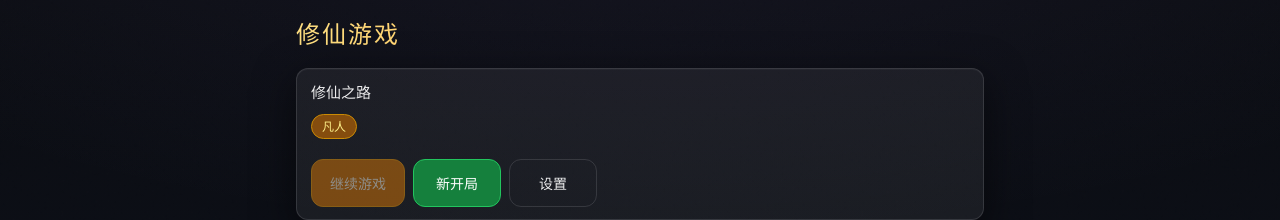
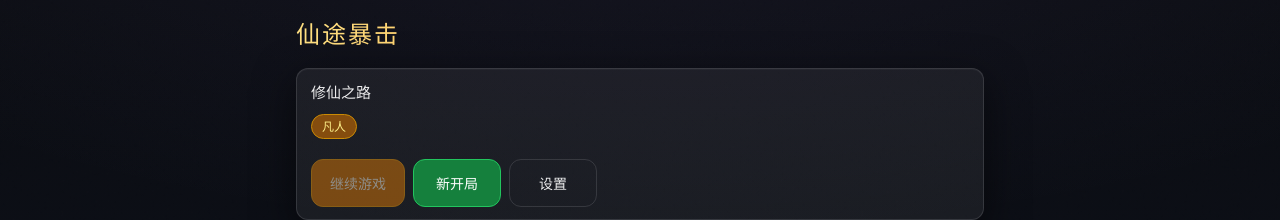
Before and after one commit to youzicha1/cultivation-game, a React (Vite) app: page / in a window 1280 px wide. Shown: the top 220 px of the page. Built offline with nearby package versions, Linux system fonts and the light colour scheme.

Commit message:
Test if it's synchronized

```diff
--- a/index.html
+++ b/index.html
@@ -4,7 +4,7 @@
     <meta charset="UTF-8" />
     <link rel="icon" type="image/svg+xml" href="/vite.svg" />
     <meta name="viewport" content="width=device-width, initial-scale=1.0" />
-    <title>一键飞升</title>
+    <title>仙途暴击</title>
   </head>
   <body>
     <div id="root"></div>
--- a/src/App.tsx
+++ b/src/App.tsx
@@ -102,7 +102,7 @@ function App() {
   return (
     <div className={`app-root ${isBreakthrough ? 'app-root--breakthrough' : ''} ${isAlchemy ? 'app-root--alchemy' : ''} ${isShop ? 'app-root--shop' : ''}`}>
       <header className="app-header">
-        <h1>修仙游戏</h1>
+        <h1>仙途暴击</h1>
         {showTimer && (
           <div className={`app-timer-bar ${timeWarning ? 'app-timer-bar--warning' : ''}`}>
             <span className="app-timer-label">时辰 {`${timeLeft}/${timeMax}`}</span>
```
Also changed, not shown: 2 other files (tests, documents, lock files or other folders).
